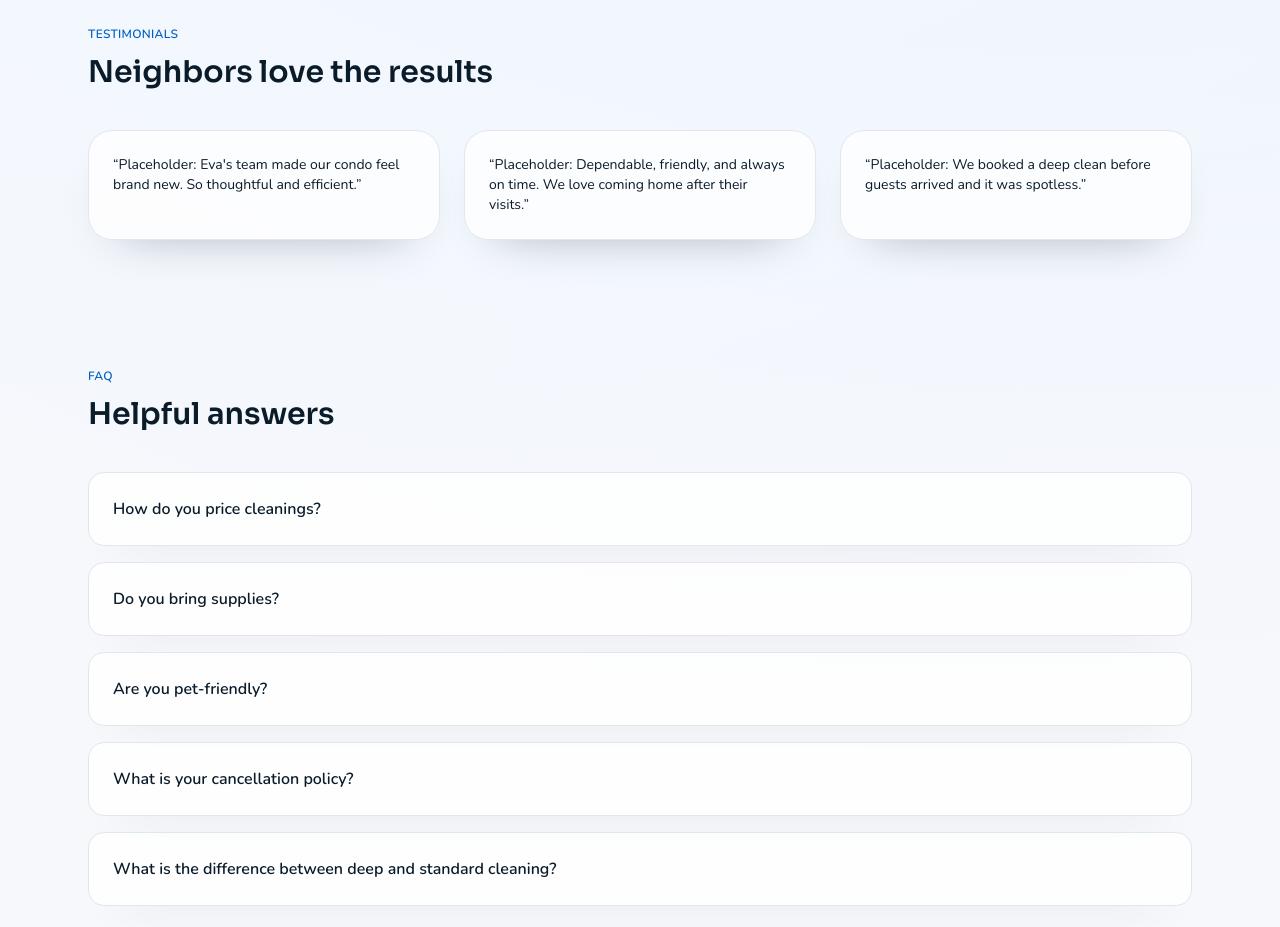
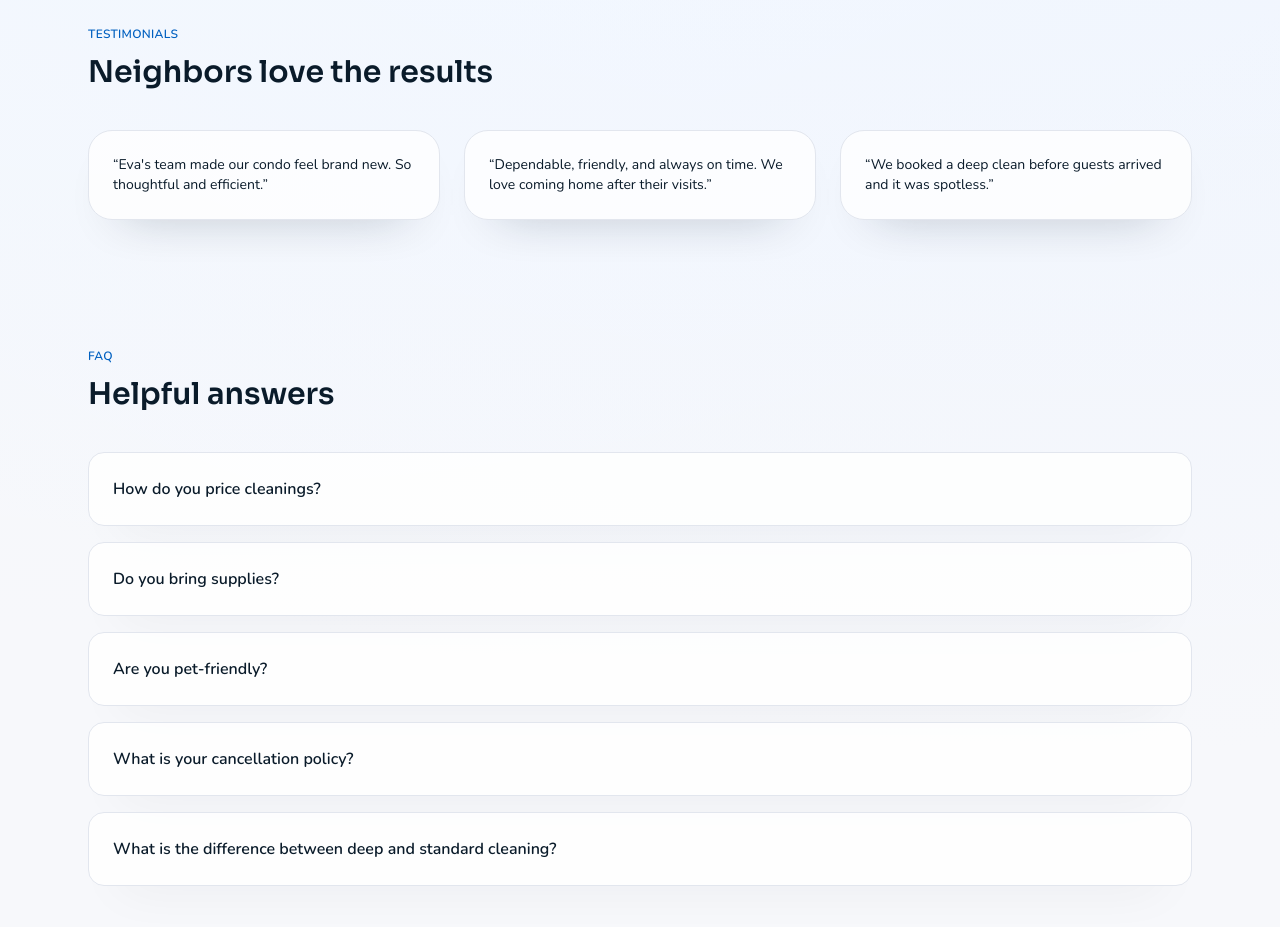
Before and after one commit to hdxsfbr/evahomecleaning, a Next.js app: page / in a window 1280 px wide. Shown: the part 1980-2907 px from the top of the page. Built offline with nearby package versions, Linux system fonts and the light colour scheme.

Commit message:
Remove placeholder testimonials

```diff
--- a/app/page.tsx
+++ b/app/page.tsx
@@ -35,9 +35,9 @@ const steps = [
 ];
 
 const testimonials = [
-  "Placeholder: Eva's team made our condo feel brand new. So thoughtful and efficient.",
-  "Placeholder: Dependable, friendly, and always on time. We love coming home after their visits.",
-  "Placeholder: We booked a deep clean before guests arrived and it was spotless."
+  "Eva's team made our condo feel brand new. So thoughtful and efficient.",
+  "Dependable, friendly, and always on time. We love coming home after their visits.",
+  "We booked a deep clean before guests arrived and it was spotless."
 ];
 
 const faqs = [
```
